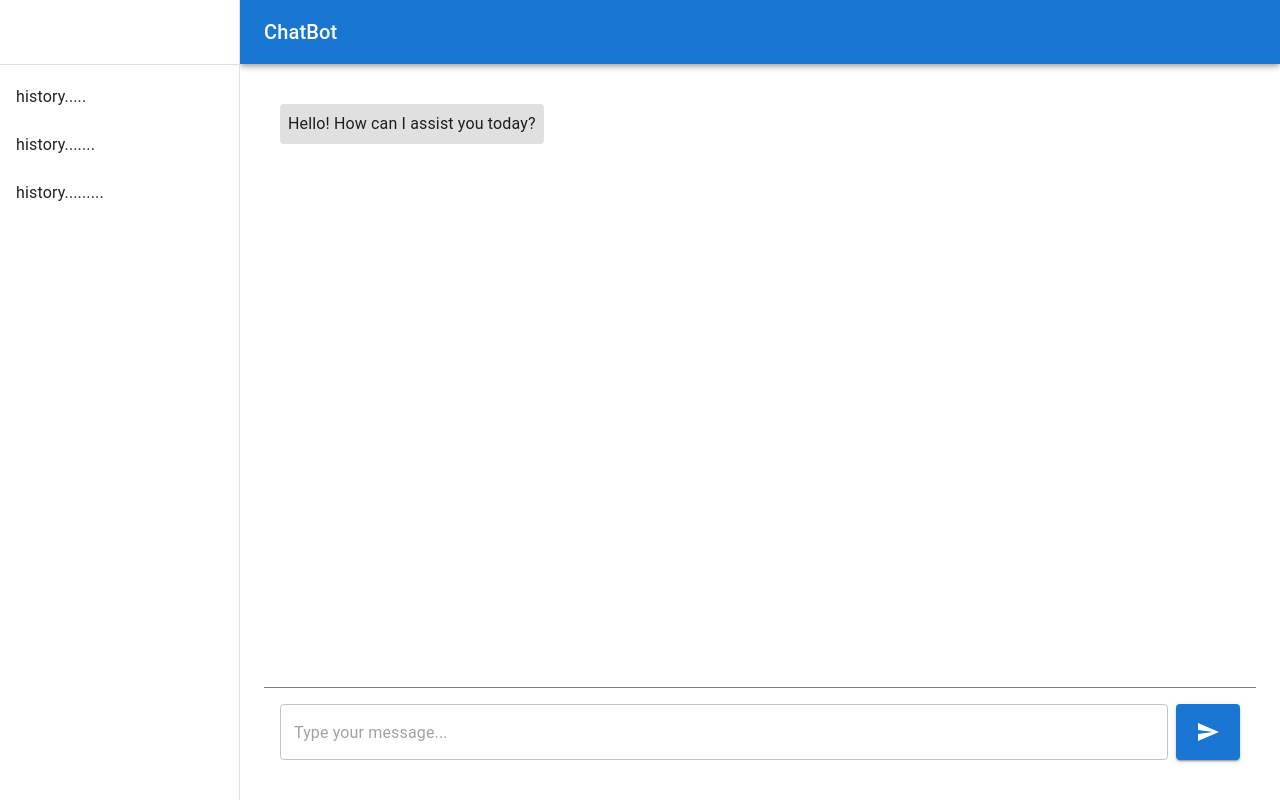
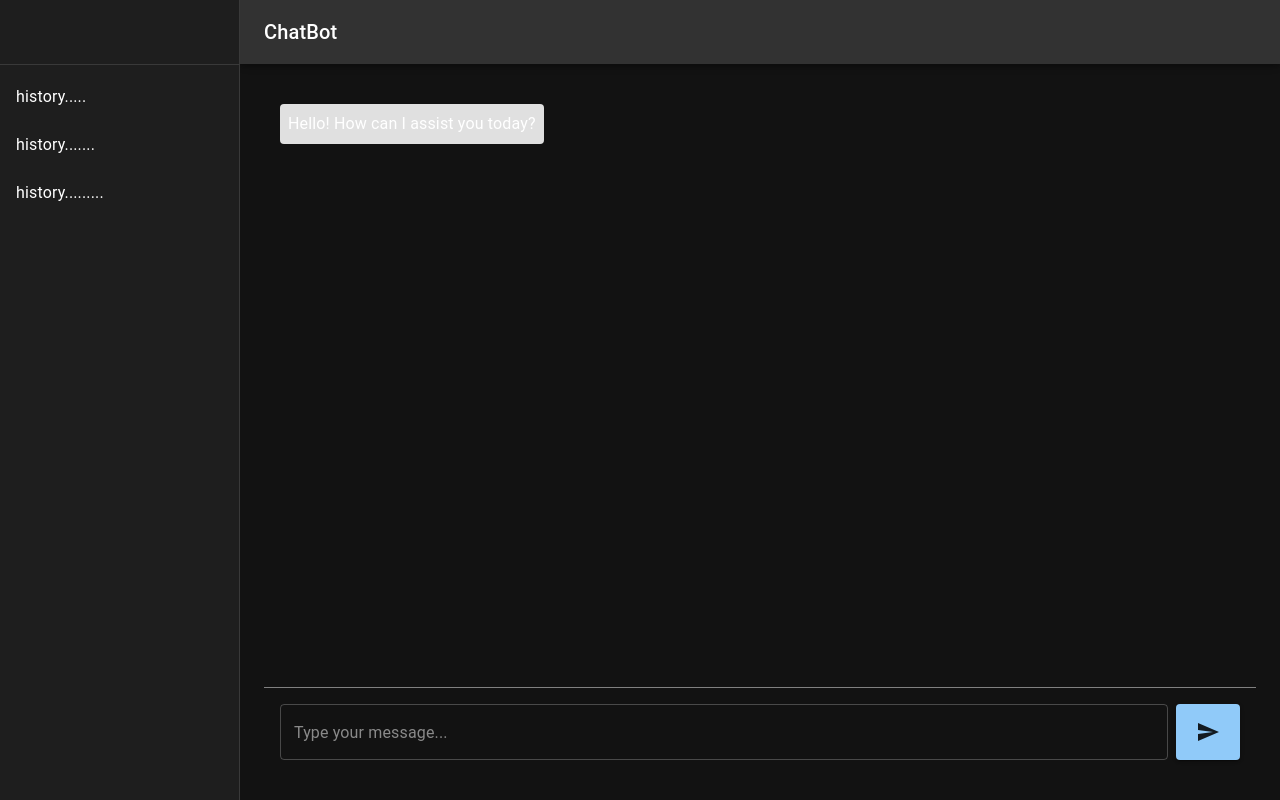
Before and after one commit to Agiless/mall_app, a Next.js app: page /components/chatbot in a window 1280 px wide. Built offline with nearby package versions, Linux system fonts and the light colour scheme.

Commit message:
chatbot dark theme

```diff
--- a/app/components/3d_view/page.tsx
+++ b/app/components/3d_view/page.tsx
@@ -1,7 +1,14 @@
 'use client';
 import { useState } from 'react';
 
-const mallGraph = {
+interface MallGraph {
+  [key: string]: {
+    floor: number | "multi";
+    connections: string[];
+  };
+}
+
+const mallGraph: MallGraph = {
   "Nike": { floor: 0, connections: ["Puma", "Skechers", "Reebok"] },
    "Puma": { floor: 0, connections: ["Nike", "Reebok", "Staircase1", "Skechers"] },
    "Skechers": { floor: 0, connections: ["Nike", "Reebok", "Puma", "Kids Corner"] },
@@ -54,15 +61,14 @@ const mallGraph = {
    "Staircase2": { floor: "multi", connections: ["The Concourse", "Maintenance Area", "ZARA", "Starbucks", "Woodland", "Washroom", "US Polo", "Atrium","Fun Land","Book Tickets"] },
    "Elevator": { floor: "multi", connections: ["Maintenance Area", "Display Area", "Woodland", "Gucci", "Cafe Noir", "US Polo", "Washroom", "Tanishq", "Titan","Book Tickets","Snack Counter"] }
  };
-
-const findShortestPath = (graph, start, end) => {
+const findShortestPath = (graph: MallGraph, start: string, end: string): string[] => {
   if (!graph[start] || !graph[end]) return [];
 
-  const queue = [[start]];
-  const visited = new Set();
+  const queue: string[][] = [[start]];
+  const visited: Set<string> = new Set();
 
   while (queue.length > 0) {
-    const path = queue.shift();
+    const path = queue.shift()!;
     const node = path[path.length - 1];
 
     if (node === end) return path;
@@ -82,7 +88,7 @@ const findShortestPath = (graph, start, end) => {
 export default function MallPathFinder() {
   const [start, setStart] = useState('');
   const [end, setEnd] = useState('');
-  const [path, setPath] = useState([]);
+  const [path, setPath] = useState<string[]>([]);
 
   const handleFindPath = () => {
     const shortestPath = findShortestPath(mallGraph, start, end);
--- a/app/components/chatbot/page.tsx
+++ b/app/components/chatbot/page.tsx
@@ -198,12 +198,31 @@ import Typography from '@mui/material/Typography';
 import SendIcon from '@mui/icons-material/Send';
 import TextField from '@mui/material/TextField';
 import Button from '@mui/material/Button';
+import { ThemeProvider} from '@emotion/react';
+import { createTheme } from '@mui/material/styles';
 
 const drawerWidth = 240;
 
 interface Props {
   window?: () => Window;
 }
+
+/*dark theme*/
+const darkTheme = createTheme({
+  palette:{
+    mode: "dark",
+    primary:{
+      main: "#90caf9",
+    },
+    background: {
+      default: "#121212",
+      paper: "#1e1e1e",
+    },
+    text: {
+      primary: "#ffffff",
+    },
+  },
+});
 
 export default function ChatBot(props: Props) {
   const { window } = props;
@@ -242,6 +261,7 @@ export default function ChatBot(props: Props) {
   const container = window !== undefined ? () => window().document.body : undefined;
 
   return (
+    <ThemeProvider theme={darkTheme}>
     <Box sx={{ display: 'flex', height: '100vh' }}>
       <CssBaseline />
       <AppBar position="fixed" sx={{ width: { sm: `calc(100% - ${drawerWidth}px)` }, ml: { sm: `${drawerWidth}px` } }}>
@@ -280,5 +300,6 @@ export default function ChatBot(props: Props) {
         </Box>
       </Box>
     </Box>
+    </ThemeProvider>
   );
 }
```
Lines whose indentation alone changed are shown as unchanged.
